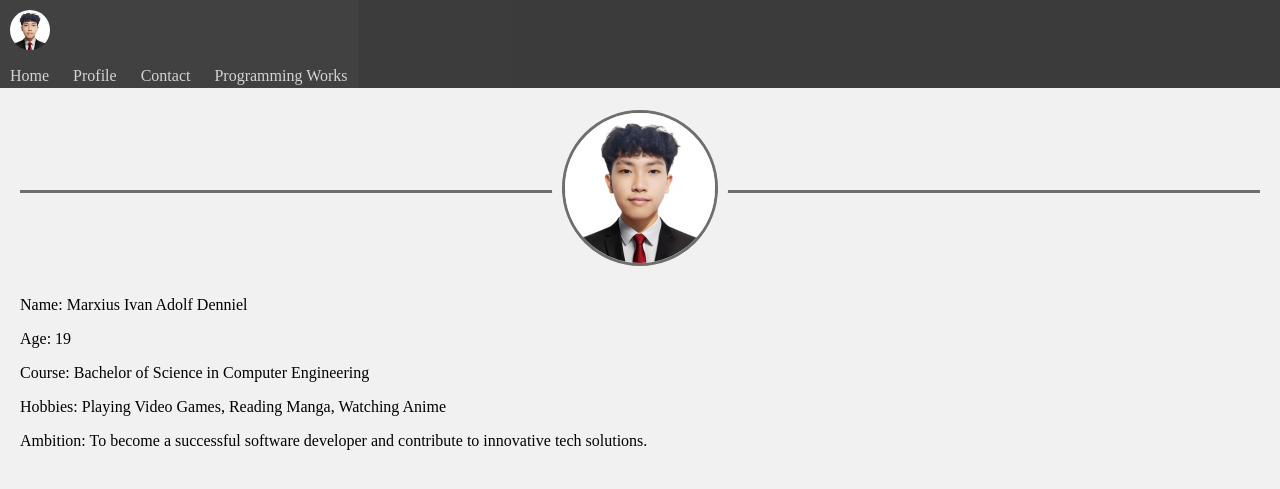
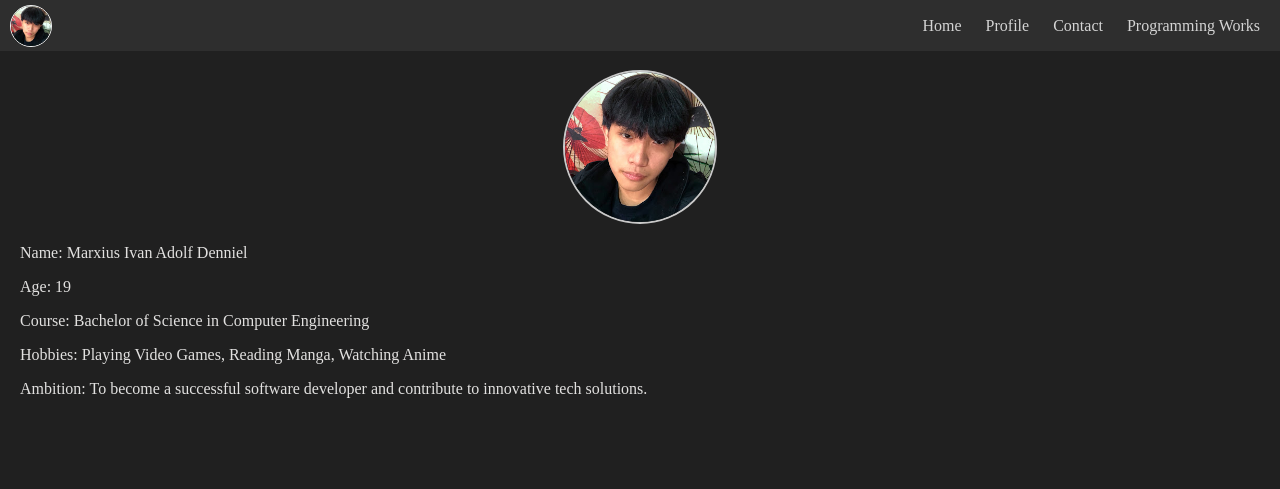
Before and after one commit to Marsyus/flask_web_app_portfolio, a Flask app: page /profile.html in a window 1280 px wide. Shown: the top 489 px of the page. Run offline with Flask 3, Linux system fonts and the light colour scheme.

Commit message:
Made the web theme dark for ease on eyes and removed inline on profile pic

```diff
--- a/static/styles.css
+++ b/static/styles.css
@@ -2,7 +2,7 @@ header {
     display: flex;
     justify-content: space-between;
     align-items: center;
-    background-color: #000000c0;
+    background-color: #000000d8;
     position: fixed;
     top: 0;
     left: 0;
@@ -12,31 +12,32 @@ header {
     box-sizing: border-box;
 }
 
-.header-div div {
-    background-color: rgb(65, 65, 65);
+.header-div {
+    background-color: rgb(46, 46, 46);
     padding: 0px;
     width: 100%;
-    display: block;
+    display: flex;
     justify-content: space-between;
     align-items: center;
 }
 
-.logo img {
+.header-logo img {
     display: inline-flex;
     align-items: left;
     max-width: 40px;
     border-radius: 50%;
-    padding: 10px;
+    border: whitesmoke 1px solid;
+    margin-left: 10px;
+    margin-top: 5px;
 }
-.header-buttons div {
+.header-buttons {
     display: inline-flex;
     align-items: right;
     padding: 0px 10px;
 }
 
-
 body {
-    background-color: #f1f1f1;
+    background-color: #202020;
     color: hsl(0, 0%, 0%);
     font-family: 'sans-serif';
     margin: 0px;
@@ -44,8 +45,9 @@ body {
 }
 
 main {
-    margin-top: 70px;
+    margin-top: 40px;
     padding: 20px;
+    color: rgb(226, 225, 224);
 }
 
 .profile-pic {
@@ -57,31 +59,13 @@ main {
     margin: 10px 0;
 }
 
-.profile-pic::before {
-    content: "";
-    position: absolute;
-    top: 50%;
-    left: 0px;
-    width: 100%;
-    height: 3px;
-    background-color: rgb(110, 110, 110);
-    z-index: 0;
-}
-
-.profile-pic div {
-    position: inherit;
-    max-width: 200px;
-    border-radius: 50%;
-    border: 10px solid #f1f1f1;
-    z-index: 1;
-}
-
 .profile-pic img {
-    position: inherit;
+    position: relative;
     max-width: 150px;
     border-radius: 50%;
-    border: 3px solid rgb(110, 110, 110);
-    z-index: 1;
+    border: 2px solid rgb(201, 201, 201);
+    z-index: 2;
+    background-clip: content-box;
 }
 
 .nav-buttons button {
--- a/templates/header.html
+++ b/templates/header.html
@@ -1,6 +1,6 @@
 <header>
     <div class="header-div">
-        <div class="logo">
+        <div class="header-logo">
             <a href="profile.html"><img src="/static/images/marxius.png" alt="About Me"></a>
         </div>
         <div class="header-buttons">
```
Also changed, not shown: static/images/marxius.png, templates/profile.html (line endings or trailing spaces).
